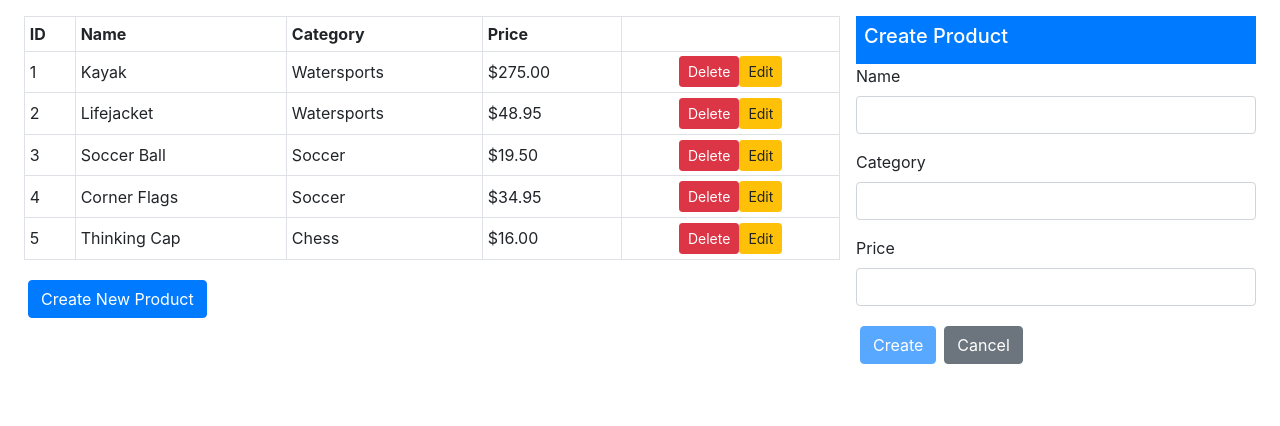
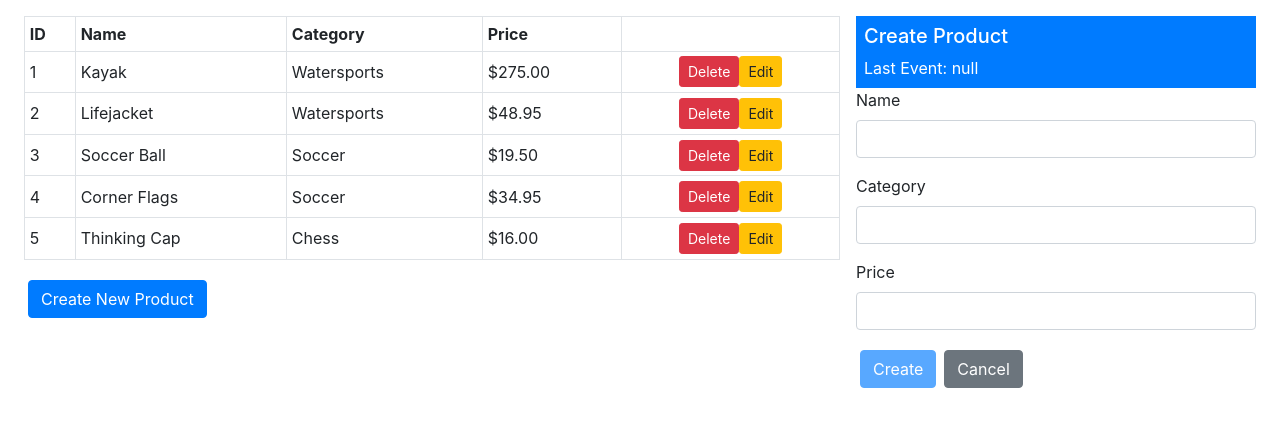
Before and after one commit to rene-copaga/exampleApp, an Angular app: page / in a window 1280 px wide. Shown: the top 426 px of the page. Built offline with nearby package versions, Linux system fonts and the light colour scheme.

Commit message:
Using the Async Pipe

```diff
--- a/src/app/core/form.component.html
+++ b/src/app/core/form.component.html
@@ -1,5 +1,6 @@
 <div class="bg-primary text-white p-2" [class.bg-warning]="editing">
     <h5>{{editing ? "Edit" : "Create"}} Product</h5>
+    Last Event: {{ stateEvents | async | json }}
 </div>
 
 <form novalidate #form="ngForm" (ngSubmit)="submitForm(form)" (reset)="resetForm()" >
```
